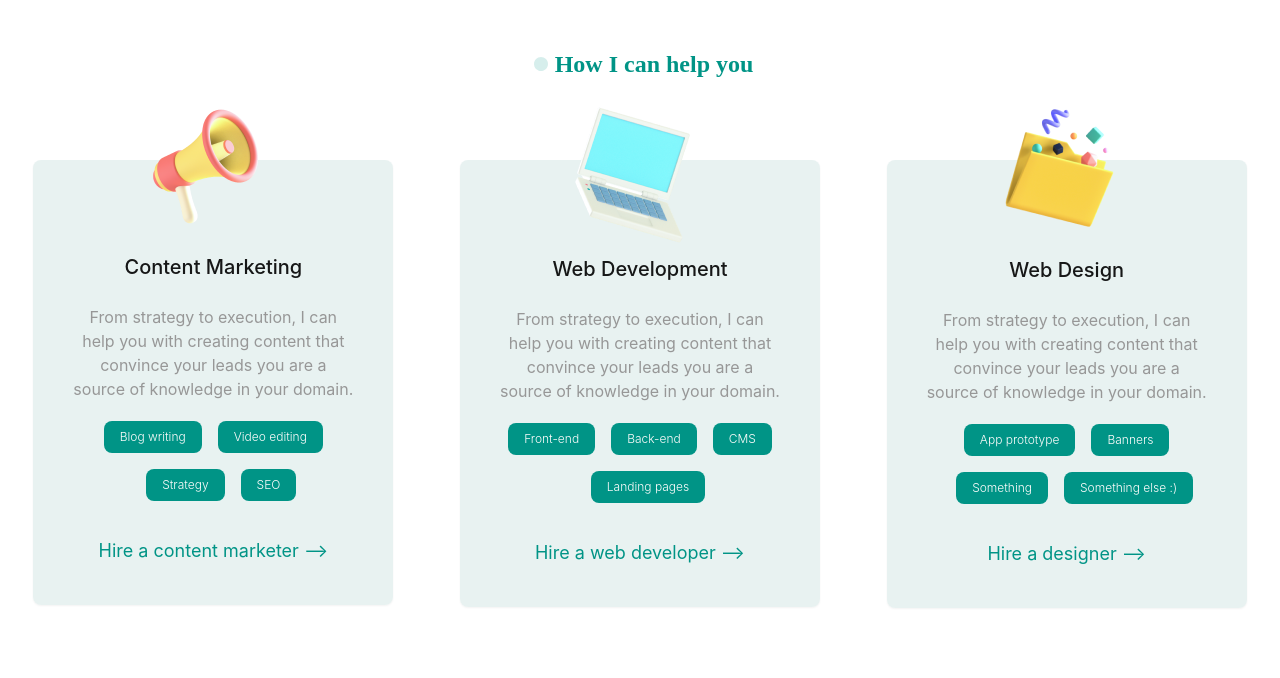
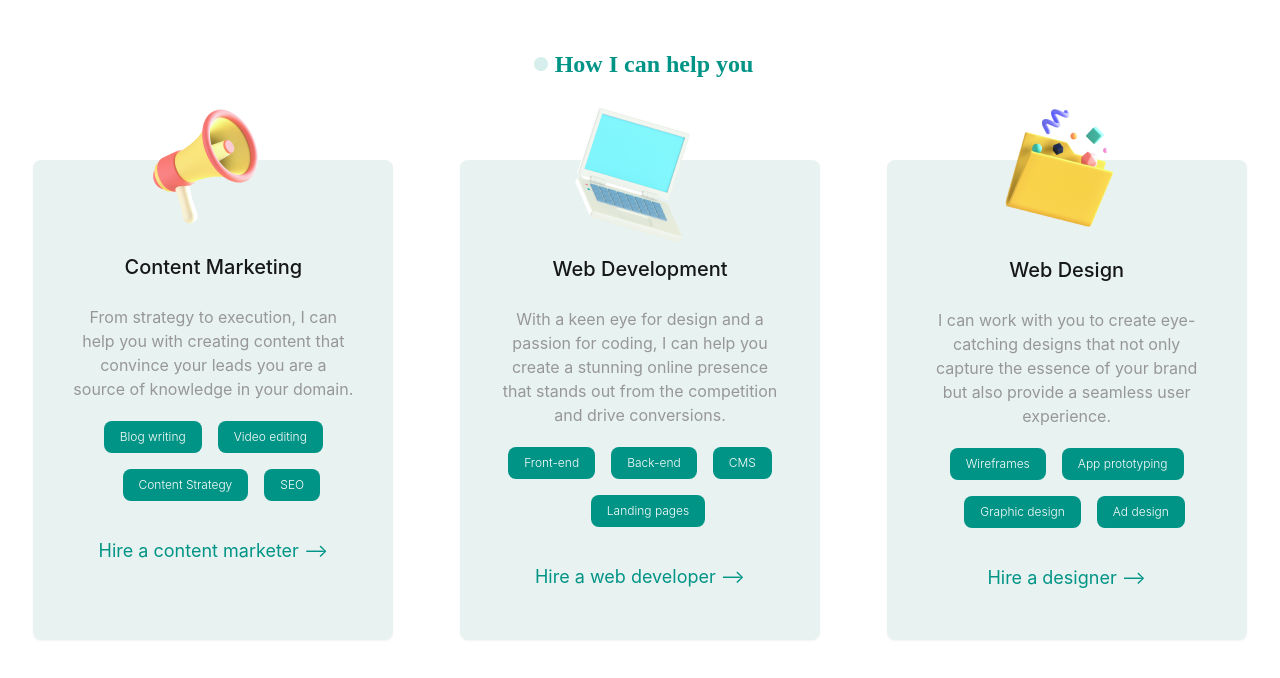
Before and after one commit to Inesalvergne/my-portfolio, a website built with webpack: page src/pages/services.html in a window 1280 px wide. Built offline with nearby package versions, Linux system fonts and the light colour scheme; files whose address does not match are found by name.

Commit message:
updating services description

```diff
--- a/src/pages/services.html
+++ b/src/pages/services.html
@@ -15,7 +15,7 @@
   </div>
 
   <div class="flex justify-center items-start">
-    <div class="bg-light-green bg-opacity-50 w-[360px] max-w-md  mx-auto rounded-lg shadow-sm text-center p-10">
+    <div class="bg-light-green bg-opacity-50 w-[360px] h-[480px] max-w-md  mx-auto rounded-lg shadow-sm text-center p-10">
       <img src="images/illustration_marketing.png" class="-mt-24 ml-[25%] mb-6" alt="">
       <h4 class="mb-6">Content Marketing</h4>
       <p class=" text-light-grey">
@@ -25,19 +25,19 @@
       <div class="flex flex-wrap space-x-4 justify-center my-5">
         <p class="tag">Blog writing</p>
         <p class="tag">Video editing</p>
-        <p class="tag">Strategy</p>
+        <p class="tag">Content Strategy</p>
         <p class="tag">SEO</p>
       </div>
       <a href="" class="text-dark-green text-lg"> Hire a content marketer --> </a>
 
     </div>
 
-    <div class="bg-light-green bg-opacity-50 w-[360px] max-w-md  mx-auto rounded-lg shadow-sm text-center p-10">
+    <div class="bg-light-green bg-opacity-50 w-[360px] h-[480px] max-w-md  mx-auto rounded-lg shadow-sm text-center p-10">
       <img src="images/illustration_web.png" class="-mt-24 ml-[25%] mb-2" alt="">
       <h4 class="mb-6">Web Development</h4>
       <p class=" text-light-grey">
-        From strategy to execution, I can help you with creating content that
-        convince your leads you are a source of knowledge in your domain.
+        With a keen eye for design and a passion for coding, I can help you create a
+        stunning online presence that stands out from the competition and drive conversions.
       </p>
       <div class="flex flex-wrap space-x-4 justify-center my-5">
         <p class="tag">Front-end</p>
@@ -48,18 +48,18 @@
       <a href="" class="text-dark-green text-lg"> Hire a web developer --> </a>
     </div>
 
-    <div class="bg-light-green bg-opacity-50 w-[360px] max-w-md  mx-auto rounded-lg shadow-sm text-center p-10">
+    <div class="bg-light-green bg-opacity-50 w-[360px] h-[480px] max-w-md  mx-auto rounded-lg shadow-sm text-center p-10">
       <img src="images/illustration_design.png" class="-mt-24 ml-[25%] mb-6" alt="">
       <h4 class="mb-6">Web Design</h4>
       <p class=" text-light-grey">
-        From strategy to execution, I can help you with creating content that
-        convince your leads you are a source of knowledge in your domain.
+        I can work with you to create eye-catching designs that not
+        only capture the essence of your brand but also provide a seamless user experience.
       </p>
       <div class="flex flex-wrap space-x-4 justify-center my-5">
-        <p class="tag">App prototype</p>
-        <p class="tag">Banners</p>
-        <p class="tag">Something</p>
-        <p class="tag">Something else :)</p>
+        <p class="tag">Wireframes</p>
+        <p class="tag">App prototyping</p>
+        <p class="tag">Graphic design</p>
+        <p class="tag">Ad design</p>
       </div>
       <a href="" class="text-dark-green text-lg"> Hire a designer --> </a>
     </div>
```
